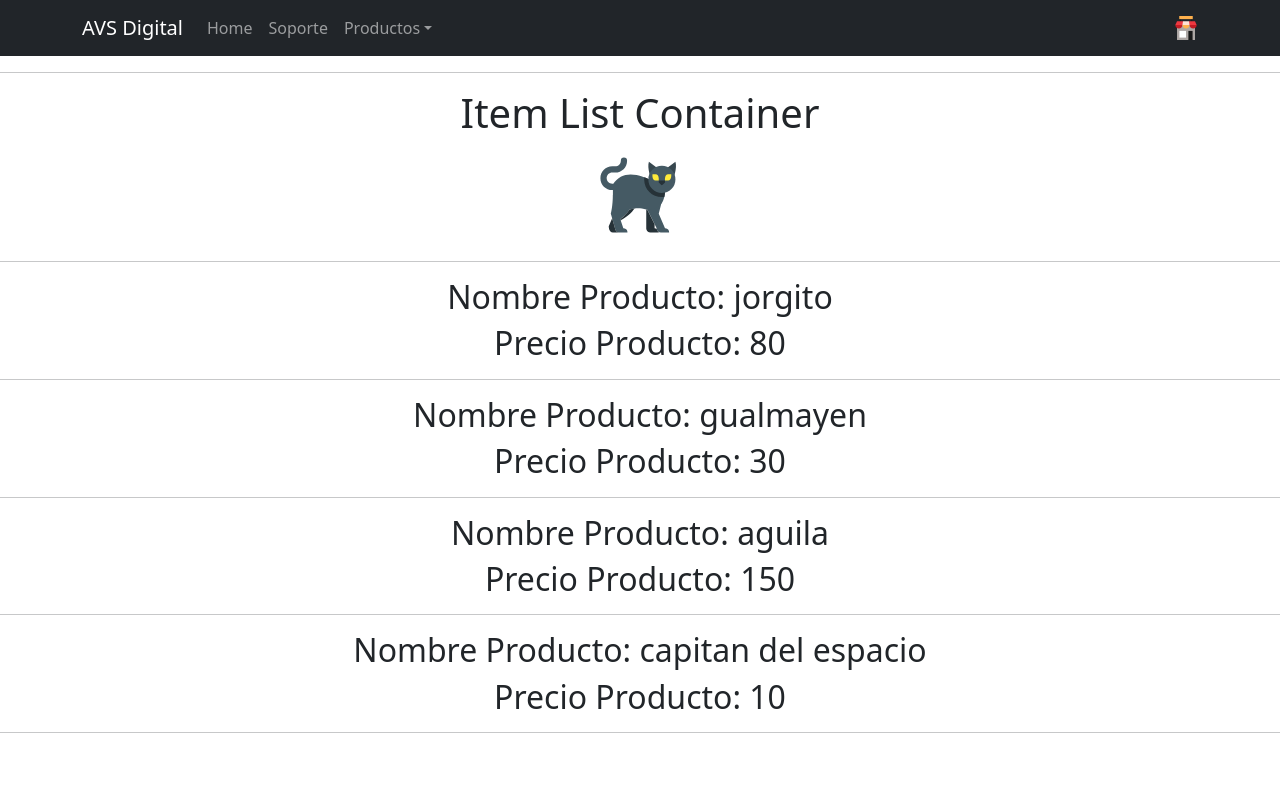
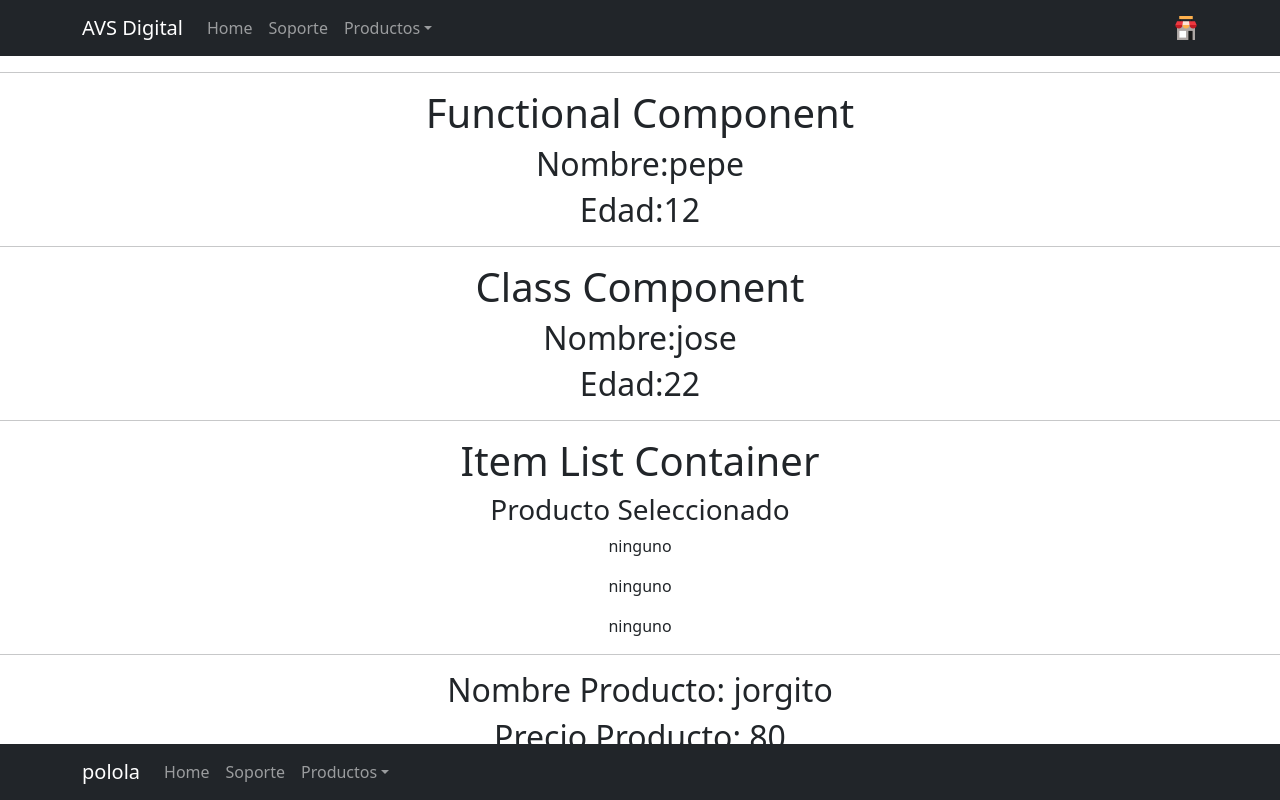
Before and after one commit to peadamo/e-commerce-avs-adigital-pablo-adamo, a React (Create React App) app: page / in a window 1280 px wide. Shown: the top 800 px of the page. Built offline with nearby package versions, Linux system fonts and the light colour scheme.

Commit message:
Clase de componentes

```diff
--- a/src/App.js
+++ b/src/App.js
@@ -1,5 +1,9 @@
 import 'bootstrap/dist/css/bootstrap.min.css';
 import './App.css';
+import ChildrenComponent from './components/children-component/ChildrenComponent';
+import { ClassComponent } from './components/class-component/ClassComponent';
+import FootPage from './components/function-component/FootPage';
+import FunctionalComponent from './components/function-component/FunctionalComponent';
 
 import ItemListConteiner from './components/item-list-container/ItemListConteiner';
 import NavBar from "./components/NavBar/NavBar";
@@ -10,9 +14,19 @@ function App() {
   return (
     <div className="App">
       <NavBar />
+      <hr />
+      <FunctionalComponent name={"pepe"} age={10} />
+      <hr />
+      <ClassComponent name={"jose"} age={22} />
+      <hr />
+      <ItemListConteiner />
+      <ChildrenComponent otherProp={"El titulo"}>
+        <h1>soy un children componet</h1>
+        <p>Soy un aprra ffoosdfpajfiosadjfosidgjhosidghjosdijfoisdjf</p>
+      </ChildrenComponent>
 
-      <hr/>
-      <ItemListConteiner/>
+      <FootPage />
+
     </div>
   );
 }
--- /dev/null
+++ b/src/components/children-component/ChildrenComponent.js
@@ -0,0 +1,12 @@
+import { React, Fragment } from "react";
+
+const ChildrenComponent = ({ children, otherProp }) => {
+    return (
+        <Fragment>
+            <h1>{otherProp}</h1>
+            {children}
+        </Fragment>
+    )
+};
+
+export default ChildrenComponent;
--- a/src/components/class-component/ClassComponent.js
+++ b/src/components/class-component/ClassComponent.js
@@ -1,19 +1,19 @@
 import { Component } from 'react';
-import { alignPropType } from 'react-bootstrap/esm/types';
+
 
 export class ClassComponent extends Component {
 
 
 
     render() {
-const {name,age}=this.props
+        const { name, age } = this.props
 
         return (
-            <div>
+            <>
                 <h1>Class Component</h1>
                 <h2>Nombre:{name}</h2>
                 <h2>Edad:{age}</h2>
-            </div>
+            </>
         )
     }
 }
--- /dev/null
+++ b/src/components/function-component/FootPage.js
@@ -0,0 +1,34 @@
+import { Container, Nav, Navbar, NavDropdown } from "react-bootstrap";
+
+const FootPage = () => {
+  return (
+    <Navbar bg="dark" variant="dark" expand="lg"fixed="bottom">
+      <Container>
+        <Navbar.Brand href="#home">polola</Navbar.Brand>
+        <Navbar.Toggle aria-controls="basic-navbar-nav" />
+        <Navbar.Collapse  id="basic-navbar-nav">
+          <Nav className="me-auto">
+            <Nav.Link href="#home">Home</Nav.Link>
+            <Nav.Link href="#link">Soporte</Nav.Link>
+            <NavDropdown title="Productos" id="basic-nav-dropdown">
+              <NavDropdown.Item href="#action/3.1">Escaners</NavDropdown.Item>
+              <NavDropdown.Item href="#action/3.2">
+                Impresion
+              </NavDropdown.Item>
+              <NavDropdown.Item href="#action/3.3">Destructoras</NavDropdown.Item>
+              <NavDropdown.Divider />
+              <NavDropdown.Item href="#action/3.4">
+                SoftWare
+              </NavDropdown.Item>
+            </NavDropdown>
+
+          </Nav>
+        </Navbar.Collapse>
+
+      </Container>
+
+    </Navbar>
+  );
+};
+
+export default FootPage;
--- a/src/components/function-component/FunctionalComponent.js
+++ b/src/components/function-component/FunctionalComponent.js
@@ -1,9 +1,10 @@
-const FunctionalComponent = ({name,age}) => {
-  return <div>
-      <h1>Functional Component</h1>
-      <h2>Nombre:{name}</h2>
-      <h2>Edad:{age+2}</h2>
-  </div>;
+import { Fragment } from "react";
+const FunctionalComponent = ({ name, age }) => {
+  return <Fragment>
+    <h1>Functional Component</h1>
+    <h2>Nombre:{name}</h2>
+    <h2>Edad:{age + 2}</h2>
+  </Fragment>;
 };
 
 export default FunctionalComponent;
--- a/src/components/item-list-container/ItemListConteiner.js
+++ b/src/components/item-list-container/ItemListConteiner.js
@@ -1,6 +1,4 @@
-import React from 'react';
-import CatIcon from '../../icon/CatIcon';
-
+import React, { useState } from 'react';
 import Item from '../item/Item';
 
 const items = [
@@ -11,15 +9,26 @@ const items = [
 ]
 
 const ItemListConteiner = () => {
+
+const [selectedItem,setSelectedItem]=useState(null)
+
     return <div>
 
-<h1>Item List Container</h1>
-<CatIcon/>
+        <h1>Item List Container</h1>
+        <h3>Producto Seleccionado</h3>
+        <p>{selectedItem ? selectedItem.id:"ninguno"}</p>
+        <p>{selectedItem ? selectedItem.name:"ninguno"}</p>
+        <p>{selectedItem ? selectedItem.price:"ninguno"}</p>
 
-
-<hr/>
-        {items.map(({id,name,price}) => (
-        <Item key={id} name={name} price={price}/>
+        <hr />
+        {items.map(({ id, name, price }) => (
+            <Item
+            key={id}
+            name={name}
+            price={price}
+            id={id}
+            setSelectedItem={setSelectedItem}
+            />
         ))}
     </div>;
 };
--- a/src/components/item/Item.js
+++ b/src/components/item/Item.js
@@ -1,9 +1,12 @@
 import React from 'react';
 
-const Item = ({name,price}) => {
+const Item = ({name,price,id,setSelectedItem}) => {
+const selectItem=()=>{setSelectedItem({name,price,id})}
+
   return <div>
       <h2>Nombre Producto: {name} </h2>
       <h2>Precio Producto: {price} </h2>
+      <button onClick={selectItem}>Seleccionar Producto</button>
       <hr/>
   </div>;
 };
--- a/src/icon/CatIcon.js
+++ b/src/icon/CatIcon.js
@@ -4,8 +4,6 @@ function CatIcon() {
   return (
     <svg
       xmlns="http://www.w3.org/2000/svg"
-      width="500"
-      height="500"
       x="0"
       y="0"
       viewBox="0 0 48 48"
```
